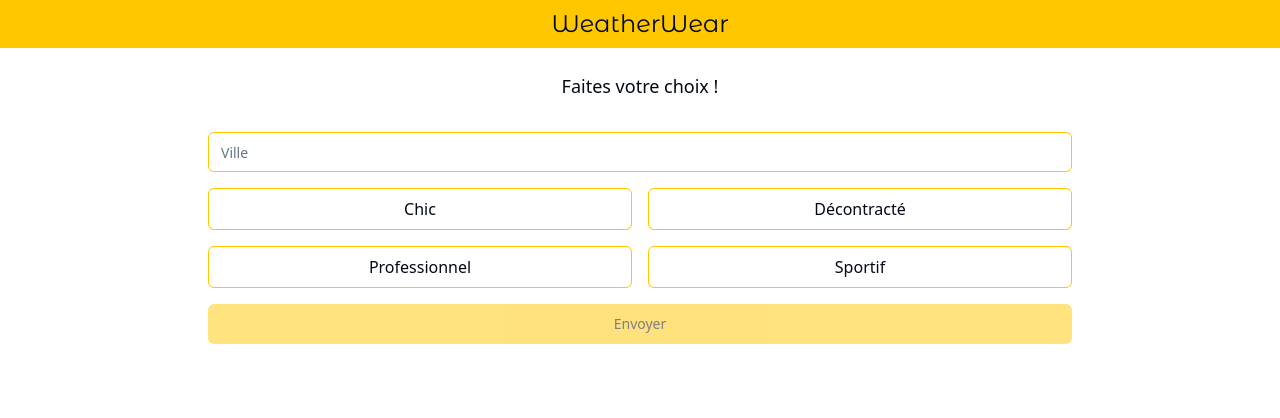
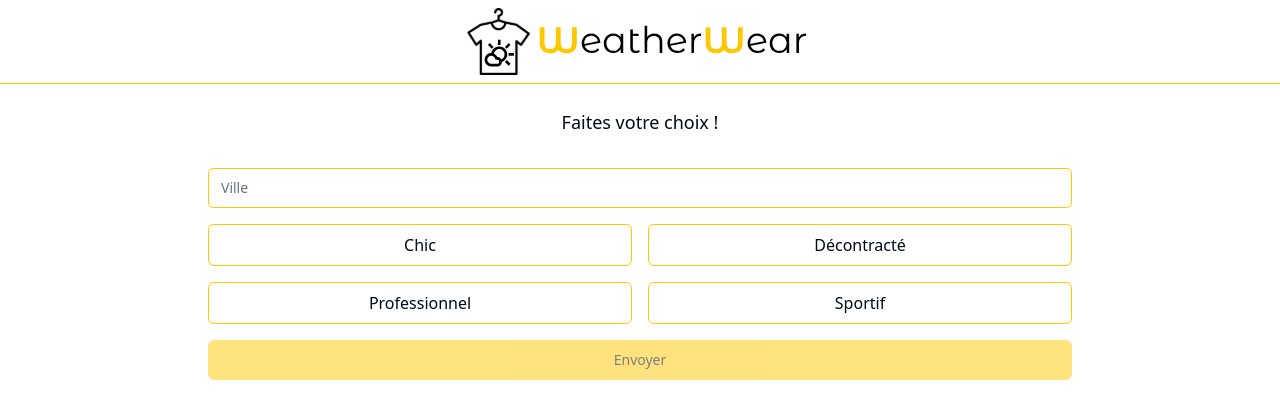
Before and after one commit to JeanneGrenet/synergie4d, a Next.js app in the folder synergie4d-front/: page / in a window 1280 px wide. Shown: the top 418 px of the page. Built offline with nearby package versions, Linux system fonts and the light colour scheme.

Commit message:
add logo

```diff
--- a/synergie4d-front/app/Header.tsx
+++ b/synergie4d-front/app/Header.tsx
@@ -1,7 +1,9 @@
+import Image from "next/image";
+
 export default function Header() {
   return (
-    <div className="bg-primary py-2">
-      <h1 className="text-2xl flex justify-center font-heading">WeatherWear</h1>
+    <div className="bg-white py-2 flex justify-center border-b border-primary">
+      <Image src="/logo.svg" width={350} height={50} alt="logo"/>
     </div>
   );
 }
```
Also changed, not shown: synergie4d-front/public/logo.svg (added).
